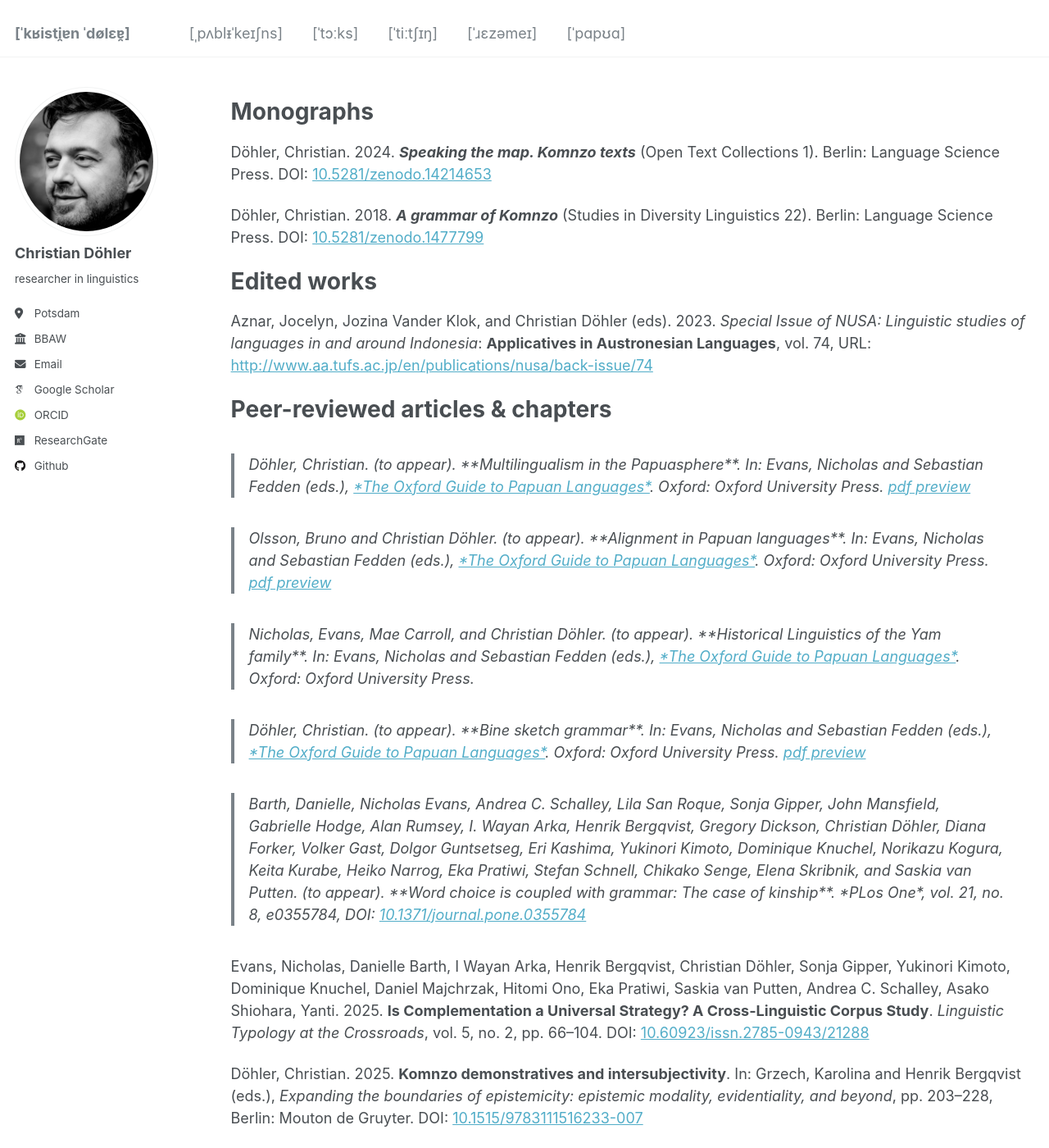
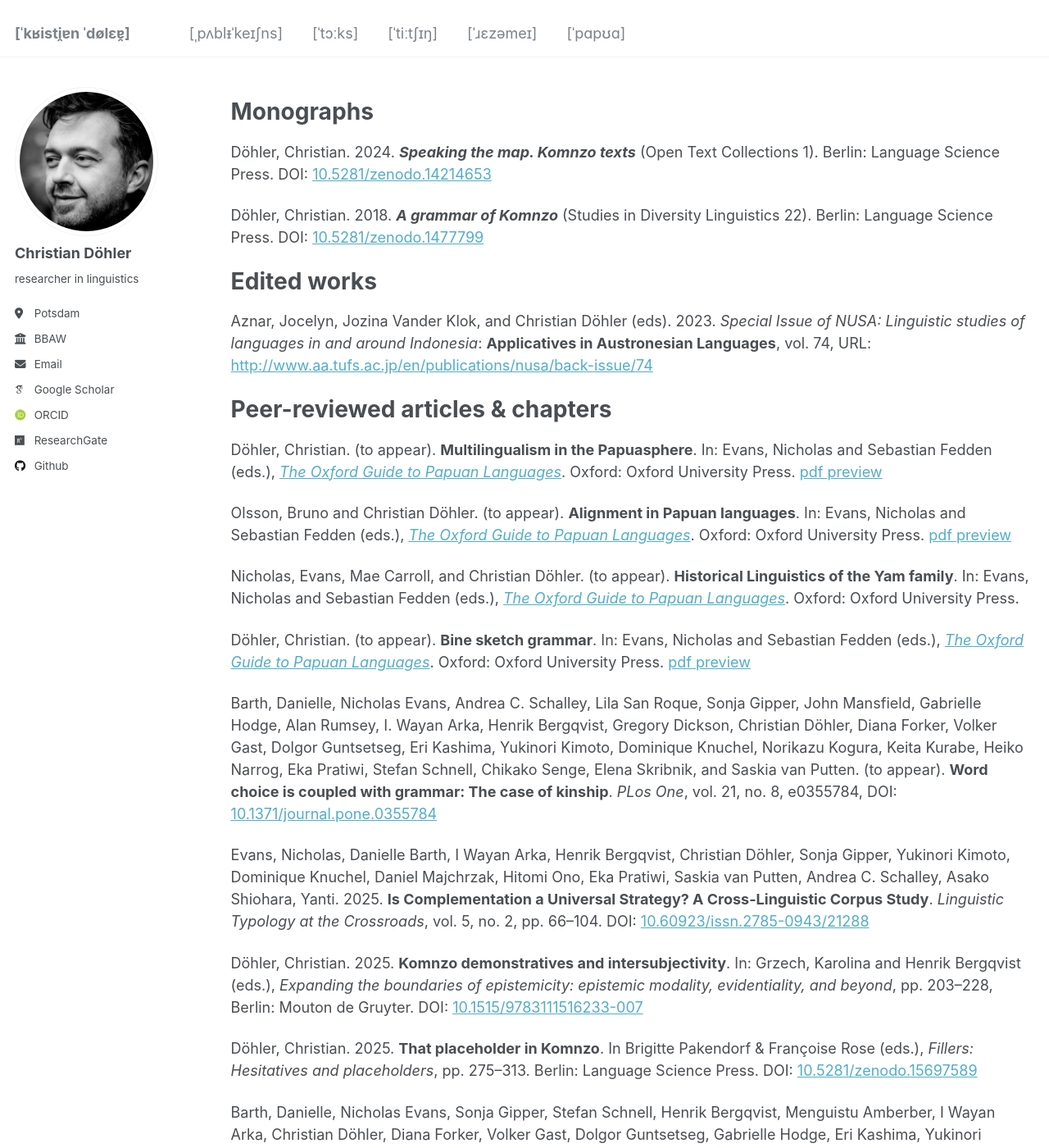
Before and after one commit to chrdoe/chrdoe.github.io, a Jekyll site: the page built from _pages/publications.md, in a window 1280 px wide and 1400 px high. Shown: the whole window at 82% size. Built offline with Jekyll 4.4.1, drawn with Linux system fonts in a browser that asks for light colours; some web fonts are replaced.

Commit message:
Update publications.md

```diff
--- a/_pages/publications.md
+++ b/_pages/publications.md
@@ -26,15 +26,15 @@ Aznar, Jocelyn, Jozina Vander Klok, and Christian Döhler (eds). 2023. *Special
 Peer-reviewed articles & chapters
 ===
 
-<blockquote> Döhler, Christian. (to appear). **Multilingualism in the Papuasphere**. In: Evans, Nicholas and Sebastian Fedden (eds.), <a href="https://global.oup.com/academic/product/the-oxford-guide-to-the-papuan-languages-9780198849483?cc=de&lang=en&" target="_blank">*The Oxford Guide to Papuan Languages*</a>. Oxford: Oxford University Press. <a href="https://chrdoe.github.io/files/do%CC%88hler2025_OGPL_multilingualism-preprint.pdf" target="_blank">pdf preview</a></blockquote>
+Döhler, Christian. (to appear). **Multilingualism in the Papuasphere**. In: Evans, Nicholas and Sebastian Fedden (eds.), <a href="https://global.oup.com/academic/product/the-oxford-guide-to-the-papuan-languages-9780198849483?cc=de&lang=en&" target="_blank">*The Oxford Guide to Papuan Languages*</a>. Oxford: Oxford University Press. <a href="https://chrdoe.github.io/files/do%CC%88hler2025_OGPL_multilingualism-preprint.pdf" target="_blank">pdf preview</a>
 
-<blockquote> Olsson, Bruno and Christian Döhler. (to appear). **Alignment in Papuan languages**. In: Evans, Nicholas and Sebastian Fedden (eds.), <a href="https://global.oup.com/academic/product/the-oxford-guide-to-the-papuan-languages-9780198849483?cc=de&lang=en&" target="_blank">*The Oxford Guide to Papuan Languages*</a>. Oxford: Oxford University Press. <a href="https://chrdoe.github.io/files/do%CC%88hler2025_OGPL-alignment_preprint.pdf" target="_blank">pdf preview</a></blockquote>
+Olsson, Bruno and Christian Döhler. (to appear). **Alignment in Papuan languages**. In: Evans, Nicholas and Sebastian Fedden (eds.), <a href="https://global.oup.com/academic/product/the-oxford-guide-to-the-papuan-languages-9780198849483?cc=de&lang=en&" target="_blank">*The Oxford Guide to Papuan Languages*</a>. Oxford: Oxford University Press. <a href="https://chrdoe.github.io/files/do%CC%88hler2025_OGPL-alignment_preprint.pdf" target="_blank">pdf preview</a>
 
-<blockquote> Nicholas, Evans, Mae Carroll, and Christian Döhler. (to appear). **Historical Linguistics of the Yam family**. In: Evans, Nicholas and Sebastian Fedden (eds.), <a href="https://global.oup.com/academic/product/the-oxford-guide-to-the-papuan-languages-9780198849483?cc=de&lang=en&" target="_blank">*The Oxford Guide to Papuan Languages*</a>. Oxford: Oxford University Press.</blockquote>
+Nicholas, Evans, Mae Carroll, and Christian Döhler. (to appear). **Historical Linguistics of the Yam family**. In: Evans, Nicholas and Sebastian Fedden (eds.), <a href="https://global.oup.com/academic/product/the-oxford-guide-to-the-papuan-languages-9780198849483?cc=de&lang=en&" target="_blank">*The Oxford Guide to Papuan Languages*</a>. Oxford: Oxford University Press.
 
-<blockquote> Döhler, Christian. (to appear). **Bine sketch grammar**. In: Evans, Nicholas and Sebastian Fedden (eds.), <a href="https://global.oup.com/academic/product/the-oxford-guide-to-the-papuan-languages-9780198849483?cc=de&lang=en&" target="_blank">*The Oxford Guide to Papuan Languages*</a>. Oxford: Oxford University Press. <a href="https://chrdoe.github.io/files/do%CC%88hler2025_OGPL_Bine_sketch_grammar-preprint.pdf" target="_blank">pdf preview</a></blockquote>
+Döhler, Christian. (to appear). **Bine sketch grammar**. In: Evans, Nicholas and Sebastian Fedden (eds.), <a href="https://global.oup.com/academic/product/the-oxford-guide-to-the-papuan-languages-9780198849483?cc=de&lang=en&" target="_blank">*The Oxford Guide to Papuan Languages*</a>. Oxford: Oxford University Press. <a href="https://chrdoe.github.io/files/do%CC%88hler2025_OGPL_Bine_sketch_grammar-preprint.pdf" target="_blank">pdf preview</a>
 
-<blockquote> Barth, Danielle, Nicholas Evans, Andrea C. Schalley, Lila San Roque, Sonja Gipper, John Mansfield, Gabrielle Hodge, Alan Rumsey, I. Wayan Arka, Henrik Bergqvist, Gregory Dickson, Christian Döhler, Diana Forker, Volker Gast, Dolgor Guntsetseg, Eri Kashima, Yukinori Kimoto, Dominique Knuchel, Norikazu Kogura, Keita Kurabe, Heiko Narrog, Eka Pratiwi, Stefan Schnell, Chikako Senge, Elena Skribnik, and Saskia van Putten. (to appear). **Word choice is coupled with grammar: The case of kinship**. *PLos One*, vol. 21, no. 8, e0355784, DOI: <a href="https://doi.org/10.1371/journal.pone.0355784" target="_blank">10.1371/journal.pone.0355784</a></blockquote>
+Barth, Danielle, Nicholas Evans, Andrea C. Schalley, Lila San Roque, Sonja Gipper, John Mansfield, Gabrielle Hodge, Alan Rumsey, I. Wayan Arka, Henrik Bergqvist, Gregory Dickson, Christian Döhler, Diana Forker, Volker Gast, Dolgor Guntsetseg, Eri Kashima, Yukinori Kimoto, Dominique Knuchel, Norikazu Kogura, Keita Kurabe, Heiko Narrog, Eka Pratiwi, Stefan Schnell, Chikako Senge, Elena Skribnik, and Saskia van Putten. (to appear). **Word choice is coupled with grammar: The case of kinship**. *PLos One*, vol. 21, no. 8, e0355784, DOI: <a href="https://doi.org/10.1371/journal.pone.0355784" target="_blank">10.1371/journal.pone.0355784</a>
 
 Evans, Nicholas, Danielle Barth, I Wayan Arka, Henrik Bergqvist, Christian Döhler, Sonja Gipper, Yukinori Kimoto, Dominique Knuchel, Daniel Majchrzak, Hitomi Ono, Eka Pratiwi, Saskia van Putten, Andrea C. Schalley, Asako Shiohara, Yanti. 2025. **Is Complementation a Universal Strategy? A Cross-Linguistic Corpus Study**. *Linguistic Typology at the Crossroads*, vol. 5, no. 2, pp. 66–104. DOI: <a href="https://doi.org/10.60923/issn.2785-0943/21288" target="_blank">10.60923/issn.2785-0943/21288</a>
 
```
